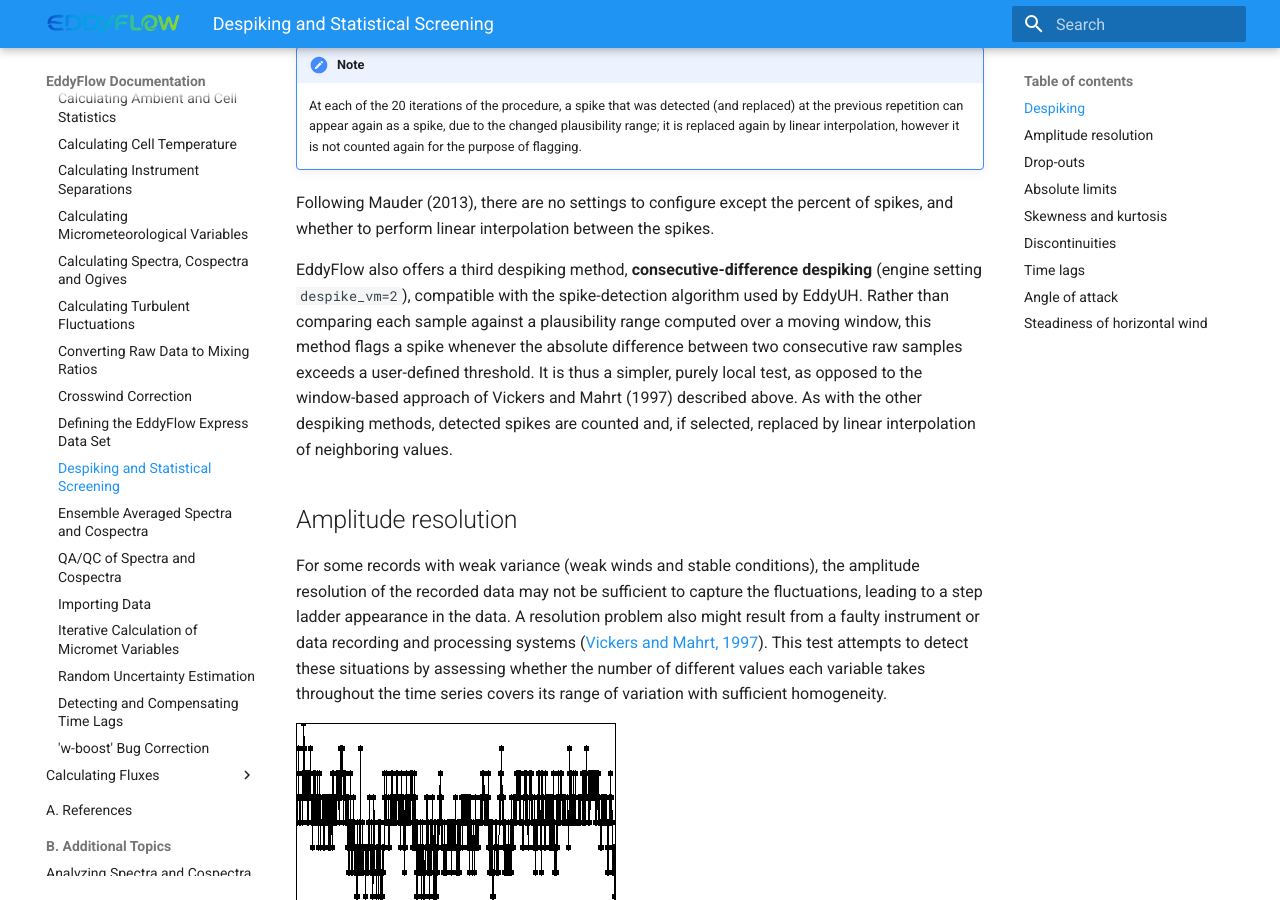
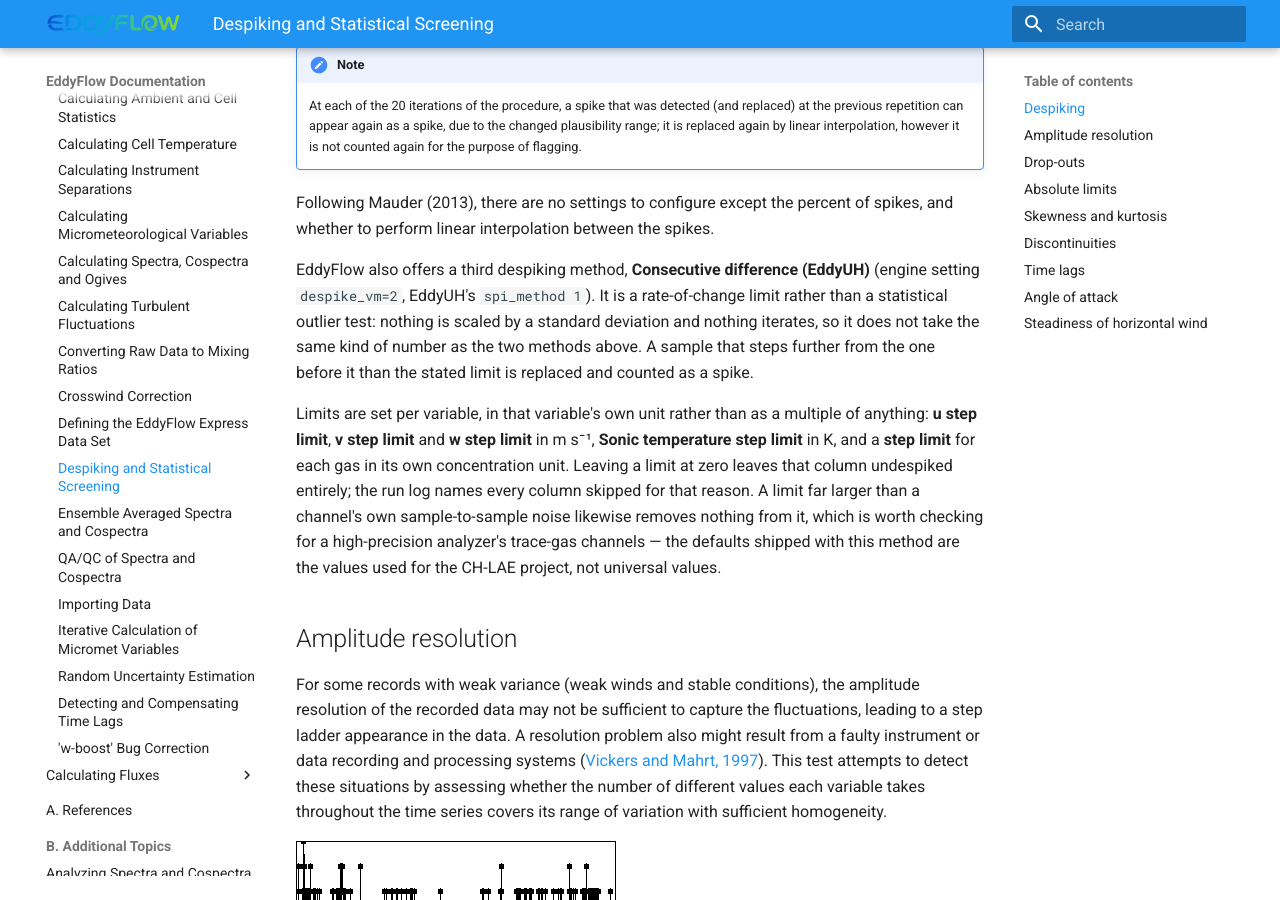
Before and after one commit to kebasaa/eddyflow-documentation, an MkDocs documentation site: the page built from docs/topics/despiking-raw-statistical-screening.md, in a window 1280 px wide and 900 px high, scrolled down 2067 px. Built offline with MkDocs 1.6.1 and Material for MkDocs 9.7.7, drawn with Linux system fonts in a browser that asks for light colours.

Commit message:
Fix the consecutive-difference despiking description and its page count
Checking the Statistical Analysis screenshot against the GUI source
(advstatisticaloptions.cpp) turned up two things worth fixing.

statistical-tests.md still said two spike detection methods are
available. There are three: Consecutive difference (EddyUH) was added
alongside Vickers and Mahrt (1997) and Mauder et al. (2013), documented
in despiking-raw-statistical-screening.md, but the count and the method
list on this summary page were never updated to match.

The despiking page's own description of that method was closer to a
paraphrase of its engine setting than of the actual control, so it is
rewritten from the widget's own tooltip text in the GUI source. The
method turns out to matter less like the two statistical tests beside it
and more like a straightforward rate-of-change limit: nothing in it is
scaled by a standard deviation and nothing iterates, so it is not
answering the same kind of question as Vickers and Mahrt. The limits
are also per variable and absolute in that variable's own unit -
metres per second for the wind components, kelvin for sonic temperature,
concentration units for each gas - rather than a single shared
threshold, and a limit left at zero leaves that column undespiked
entirely rather than despiked with a default. That last point matters
in practice: the source notes its own shipped defaults were tuned for
one project's high-precision analyser and can silently despike nothing
on a different one.

Also added a pointer from the random-uncertainty summary on
statistical-tests.md to the Flux Detection Limit dialog, which sits on
the same page but is a different diagnostic from the uncertainty methods
listed beside it, and expanded that methods list to match what
random-uncertainty-estimation.md already documents (Mahrt 1998,
Billesbach 2011, and the Lenschow/Mauder instrumental-noise method),
rather than the two it originally named.

```diff
--- a/docs/topics/despiking-raw-statistical-screening.md
+++ b/docs/topics/despiking-raw-statistical-screening.md
@@ -44,7 +44,9 @@
 
 Following Mauder (2013), there are no settings to configure except the percent of spikes, and whether to perform linear interpolation between the spikes.
 
-EddyFlow also offers a third despiking method, **consecutive-difference despiking** (engine setting `despike_vm=2`), compatible with the spike-detection algorithm used by EddyUH. Rather than comparing each sample against a plausibility range computed over a moving window, this method flags a spike whenever the absolute difference between two consecutive raw samples exceeds a user-defined threshold. It is thus a simpler, purely local test, as opposed to the window-based approach of Vickers and Mahrt (1997) described above. As with the other despiking methods, detected spikes are counted and, if selected, replaced by linear interpolation of neighboring values.
+EddyFlow also offers a third despiking method, **Consecutive difference (EddyUH)** (engine setting `despike_vm=2`, EddyUH's `spi_method 1`). It is a rate-of-change limit rather than a statistical outlier test: nothing is scaled by a standard deviation and nothing iterates, so it does not take the same kind of number as the two methods above. A sample that steps further from the one before it than the stated limit is replaced and counted as a spike.
+
+Limits are set per variable, in that variable's own unit rather than as a multiple of anything: **u step limit**, **v step limit** and **w step limit** in m s⁻¹, **Sonic temperature step limit** in K, and a **step limit** for each gas in its own concentration unit. Leaving a limit at zero leaves that column undespiked entirely; the run log names every column skipped for that reason. A limit far larger than a channel's own sample-to-sample noise likewise removes nothing from it, which is worth checking for a high-precision analyzer's trace-gas channels — the defaults shipped with this method are the values used for the CH-LAE project, not universal values.
 
 ## Amplitude resolution
 
```
Also changed, not shown: docs/topics/statistical-tests.md (+4 -2 lines).
